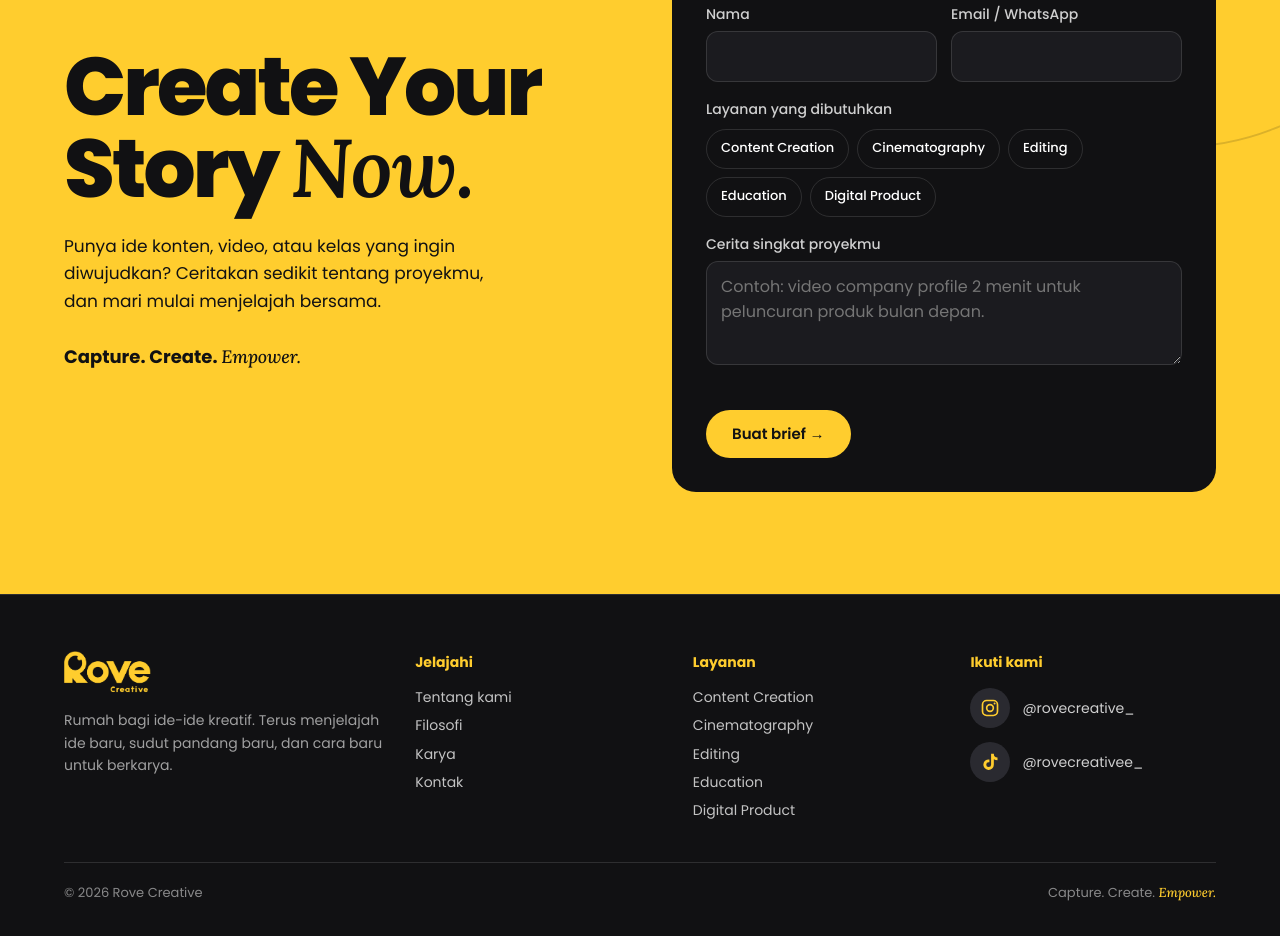
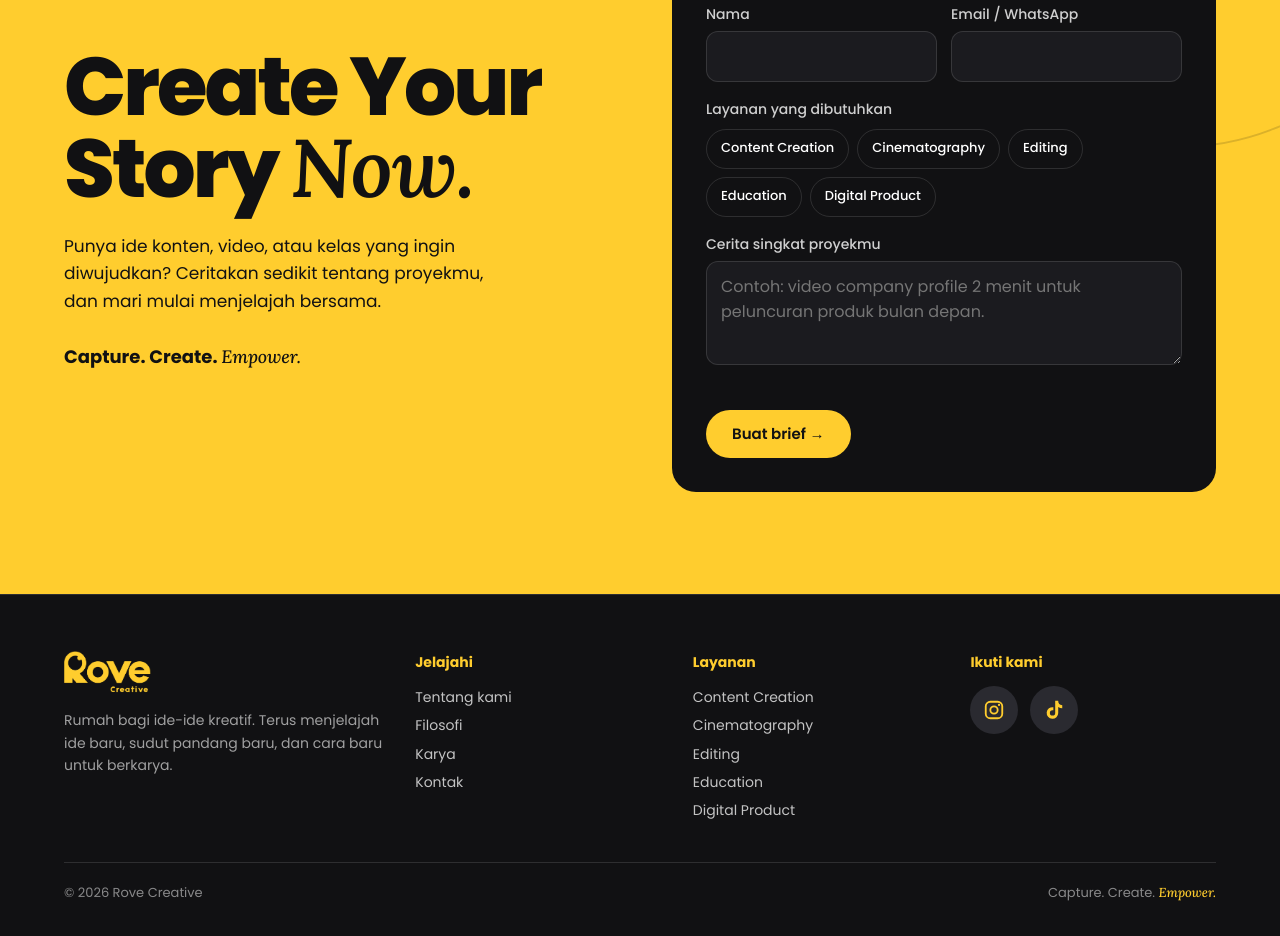
Before and after one commit to rovecreative/AboutUs, a plain HTML site: page index.html in a window 1280 px wide. Shown: the part 4049-4985 px from the top of the page. Drawn offline with Linux system fonts and the light colour scheme.

Commit message:
Show social links as icons only
Co-Authored-By: Claude Opus 5.5 <noreply@anthropic.com>
Claude-Session: https://claude.ai/code/session_01XovHVr6T56sdaQTpMNQG8p

```diff
--- a/index.html
+++ b/index.html
@@ -169,12 +169,11 @@ input:focus,select:focus,textarea:focus{outline:none;border-color:var(--y);box-s
 /* footer */
 footer{padding:56px max(5vw,18px) 32px;border-top:1px solid var(--line)}
 footer .wrap{display:grid;grid-template-columns:minmax(0,1.3fr) repeat(3,minmax(0,1fr));gap:32px}
-.soc{display:grid;gap:10px}
-.soc a{display:flex;align-items:center;gap:12px;min-height:44px;text-decoration:none;font-size:14px;color:rgba(255,255,255,.8)}
-.soc a i{display:grid;place-items:center;width:40px;height:40px;border-radius:50%;background:var(--k3);color:var(--y);transition:background .2s,color .2s;flex:none}
+.soc{display:flex;gap:12px}
+.soc a{display:flex;text-decoration:none;border-radius:50%}
+.soc a i{display:grid;place-items:center;width:48px;height:48px;border-radius:50%;background:var(--k3);color:var(--y);transition:background .2s,color .2s;flex:none}
 .soc a:hover i{background:var(--y);color:var(--k)}
-.soc a:hover{color:var(--y)}
-.soc svg{width:20px;height:20px}
+.soc svg{width:22px;height:22px}
 footer .logo img{height:44px}
 footer p{color:rgba(255,255,255,.6);font-size:14px;margin-top:14px;max-width:320px}
 footer h4{margin:0 0 12px;font-size:14px;color:var(--y)}
@@ -340,8 +339,8 @@ footer ul a:hover{color:var(--y)}
   <div><h4>Jelajahi</h4><ul><li><a href="#tentang">Tentang kami</a></li><li><a href="#filosofi">Filosofi</a></li><li><a href="#karya">Karya</a></li><li><a href="#kontak">Kontak</a></li></ul></div>
   <div><h4>Layanan</h4><ul id="foot-svc"></ul></div>
   <div><h4>Ikuti kami</h4><div class="soc">
-   <a href="https://www.instagram.com/rovecreative_/" target="_blank" rel="noopener" aria-label="Instagram Rove Creative"><i><svg viewBox="0 0 24 24" fill="none" stroke="currentColor" stroke-width="2"><rect x="3" y="3" width="18" height="18" rx="5"/><circle cx="12" cy="12" r="4"/><circle cx="17.5" cy="6.5" r="1.2" fill="currentColor" stroke="none"/></svg></i>@rovecreative_</a>
-   <a href="https://www.tiktok.com/@rovecreativee_" target="_blank" rel="noopener" aria-label="TikTok Rove Creative"><i><svg viewBox="0 0 24 24" fill="currentColor"><path d="M16.6 2h-3.3v13.2a2.9 2.9 0 1 1-2.9-2.9c.3 0 .6 0 .9.1V9a6.3 6.3 0 1 0 5.3 6.2V8.6a7.9 7.9 0 0 0 4.4 1.4V6.7a4.6 4.6 0 0 1-4.4-4.7z"/></svg></i>@rovecreativee_</a>
+   <a href="https://www.instagram.com/rovecreative_/" target="_blank" rel="noopener" aria-label="Instagram Rove Creative" title="Instagram @rovecreative_"><i><svg viewBox="0 0 24 24" fill="none" stroke="currentColor" stroke-width="2"><rect x="3" y="3" width="18" height="18" rx="5"/><circle cx="12" cy="12" r="4"/><circle cx="17.5" cy="6.5" r="1.2" fill="currentColor" stroke="none"/></svg></i></a>
+   <a href="https://www.tiktok.com/@rovecreativee_" target="_blank" rel="noopener" aria-label="TikTok Rove Creative" title="TikTok @rovecreativee_"><i><svg viewBox="0 0 24 24" fill="currentColor"><path d="M16.6 2h-3.3v13.2a2.9 2.9 0 1 1-2.9-2.9c.3 0 .6 0 .9.1V9a6.3 6.3 0 1 0 5.3 6.2V8.6a7.9 7.9 0 0 0 4.4 1.4V6.7a4.6 4.6 0 0 1-4.4-4.7z"/></svg></i></a>
   </div></div>
  </div>
  <div class="legal"><span>© 2026 Rove Creative</span><span>Capture. Create. <em>Empower.</em></span></div>
```
